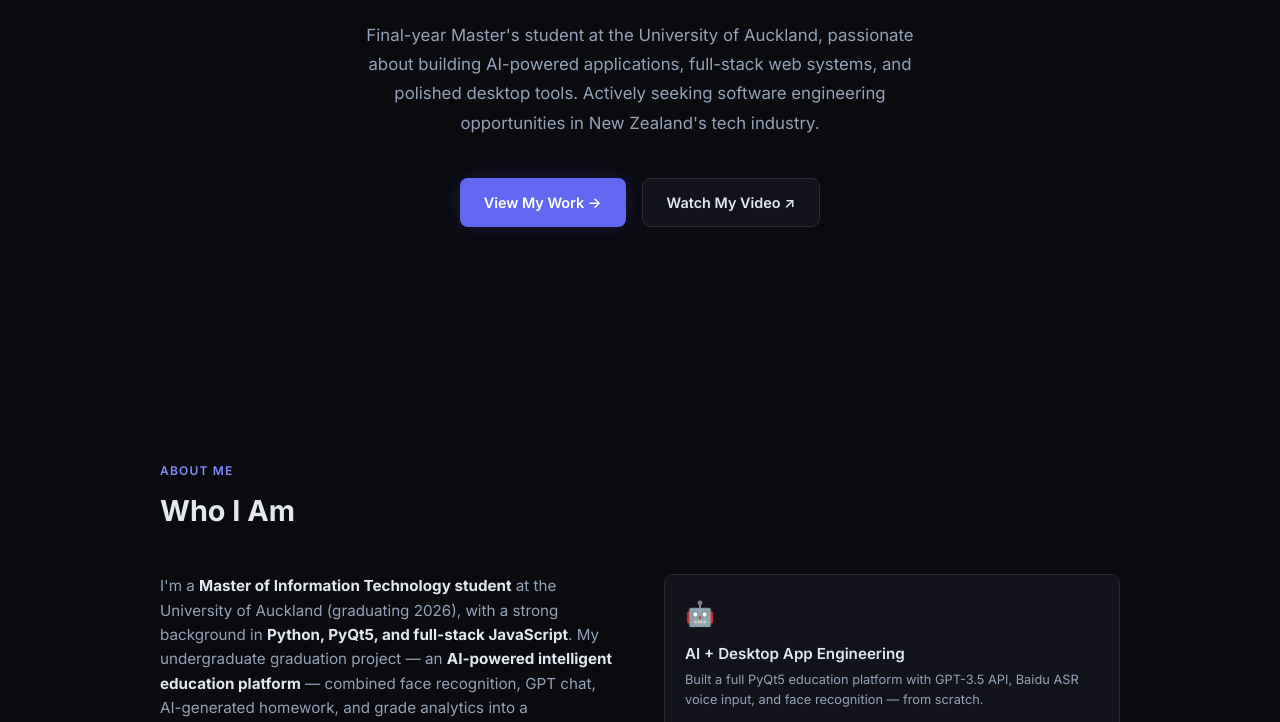
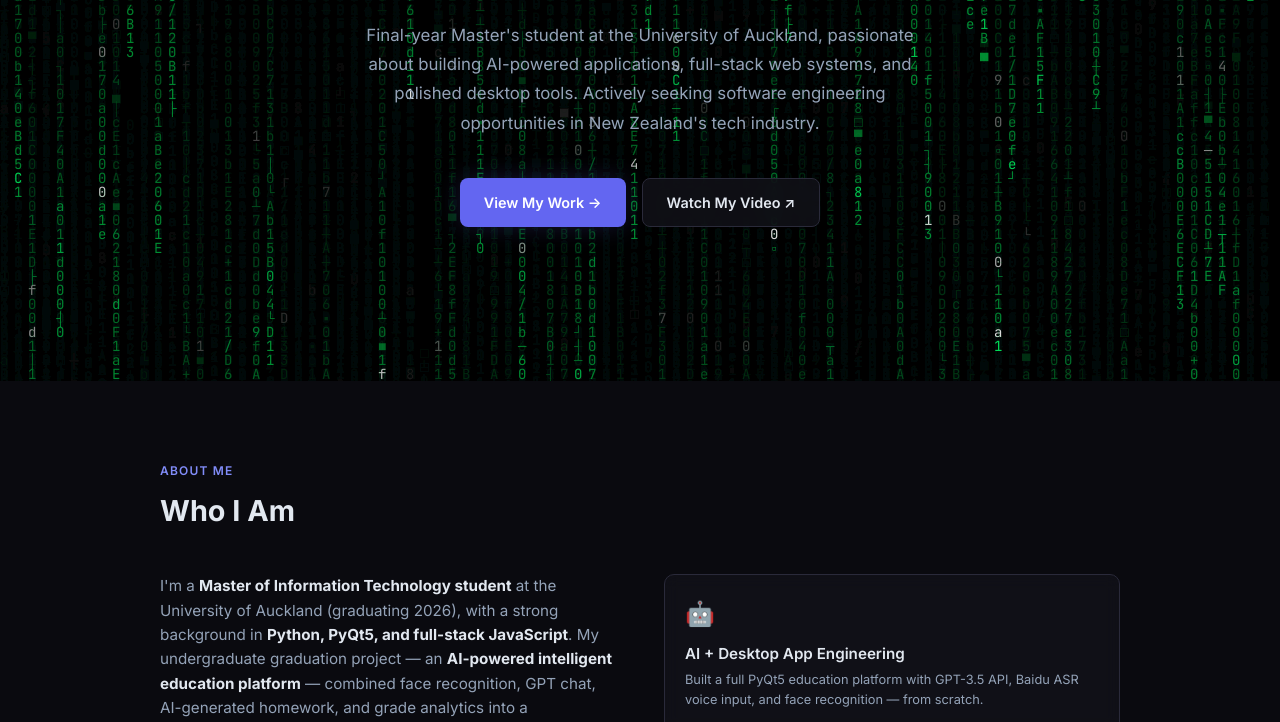
Before and after one commit to kndhjk/portfolio, a plain HTML site: page index.html in a window 1280 px wide. Shown: the part 419-1141 px from the top of the page. Drawn offline with Linux system fonts and the light colour scheme.

Commit message:
feat: add Matrix rain canvas background with trail glow effect

```diff
--- a/index.html
+++ b/index.html
@@ -50,6 +50,15 @@
       overflow-x: hidden;
     }
 
+    /* MATRIX CANVAS BACKGROUND */
+    #matrix-bg {
+      position: fixed;
+      top: 0; left: 0;
+      width: 100%; height: 100%;
+      z-index: 0;
+      pointer-events: none;
+    }
+
     a { color: var(--accent2); text-decoration: none; transition: color 0.2s; }
     a:hover { color: #fff; }
 
@@ -93,15 +102,16 @@
     .hero::before {
       content: '';
       position: absolute; top: 0; left: 0; right: 0; bottom: 0;
-      background: radial-gradient(ellipse 80% 60% at 50% 0%, var(--accent-glow) 0%, transparent 70%);
+      background: radial-gradient(ellipse 80% 60% at 50% 0%, rgba(0,255,65,0.06) 0%, transparent 70%);
       pointer-events: none;
     }
     .hero .content { position: relative; z-index: 1; max-width: 720px; }
     .hero .badge {
       display: inline-flex; align-items: center; gap: 0.5rem;
-      background: var(--surface); border: 1px solid var(--border);
+      background: rgba(18,18,26,0.8); border: 1px solid var(--border);
       padding: 0.4rem 1rem; border-radius: 999px;
       font-size: 0.8rem; color: var(--text2); margin-bottom: 1.5rem;
+      backdrop-filter: blur(8px);
     }
     .hero .badge .flag { font-size: 1rem; }
     .hero h1 {
@@ -133,13 +143,14 @@
     }
     .hero .btn.primary:hover { background: var(--accent2); transform: translateY(-1px); }
     .hero .btn.secondary {
-      background: var(--surface); color: var(--text);
+      background: rgba(18,18,26,0.8); color: var(--text);
       border: 1px solid var(--border);
+      backdrop-filter: blur(8px);
     }
     .hero .btn.secondary:hover { border-color: var(--accent2); transform: translateY(-1px); }
 
     /* SECTIONS */
-    section { padding: 5rem 2rem; }
+    section { padding: 5rem 2rem; position: relative; z-index: 1; }
     .section-inner { max-width: 960px; margin: 0 auto; }
     .section-label {
       font-size: 0.75rem; font-weight: 600; letter-spacing: 0.1em;
@@ -154,9 +165,9 @@
     .about-text p strong { color: var(--text); }
     .about-highlights { display: flex; flex-direction: column; gap: 1rem; }
     .highlight-card {
-      background: var(--surface); border: 1px solid var(--border);
+      background: rgba(18,18,26,0.8); border: 1px solid var(--border);
       border-radius: 10px; padding: 1.25rem;
-      transition: border-color 0.2s;
+      transition: border-color 0.2s; backdrop-filter: blur(8px);
     }
     .highlight-card:hover { border-color: var(--accent2); }
     .highlight-card .icon { font-size: 1.5rem; margin-bottom: 0.5rem; }
@@ -166,8 +177,8 @@
     /* SKILLS */
     .skills-grid { display: grid; grid-template-columns: repeat(auto-fill, minmax(280px, 1fr)); gap: 1.5rem; }
     .skill-card {
-      background: var(--surface); border: 1px solid var(--border);
-      border-radius: 12px; padding: 1.5rem;
+      background: rgba(18,18,26,0.8); border: 1px solid var(--border);
+      border-radius: 12px; padding: 1.5rem; backdrop-filter: blur(8px);
     }
     .skill-card .skill-icon { font-size: 1.5rem; margin-bottom: 0.75rem; }
     .skill-card h3 { font-size: 1rem; font-weight: 600; margin-bottom: 0.75rem; }
@@ -182,9 +193,10 @@
     /* PROJECTS */
     .projects-grid { display: grid; grid-template-columns: repeat(auto-fill, minmax(300px, 1fr)); gap: 1.5rem; }
     .project-card {
-      background: var(--surface); border: 1px solid var(--border);
+      background: rgba(18,18,26,0.8); border: 1px solid var(--border);
       border-radius: 12px; padding: 1.5rem;
       transition: all 0.2s; display: flex; flex-direction: column;
+      backdrop-filter: blur(8px);
     }
     .project-card:hover { border-color: var(--accent2); transform: translateY(-2px); }
     .project-top { display: flex; justify-content: space-between; align-items: start; margin-bottom: 0.75rem; }
@@ -203,9 +215,10 @@
 
     /* EDUCATION */
     .edu-card {
-      background: var(--surface); border: 1px solid var(--border);
+      background: rgba(18,18,26,0.8); border: 1px solid var(--border);
       border-radius: 12px; padding: 2rem;
       display: flex; gap: 1.5rem; align-items: start;
+      backdrop-filter: blur(8px);
     }
     .edu-icon { font-size: 2.5rem; }
     .edu-info h3 { font-size: 1.1rem; font-weight: 700; margin-bottom: 0.25rem; }
@@ -217,8 +230,9 @@
     /* JOB-SEEKING */
     .job-cards { display: grid; grid-template-columns: repeat(auto-fill, minmax(260px, 1fr)); gap: 1rem; }
     .job-card {
-      background: var(--green-glow); border: 1px solid rgba(34,197,94,0.3);
+      background: rgba(18,18,26,0.8); border: 1px solid rgba(34,197,94,0.3);
       border-radius: 10px; padding: 1.25rem;
+      backdrop-filter: blur(8px);
     }
     .job-card h3 { font-size: 0.95rem; font-weight: 600; margin-bottom: 0.5rem; color: var(--green); }
     .job-card p { font-size: 0.8rem; color: var(--text2); }
@@ -226,9 +240,9 @@
     /* CONTACT */
     .contact-grid { display: grid; grid-template-columns: repeat(auto-fill, minmax(220px, 1fr)); gap: 1rem; }
     .contact-card {
-      background: var(--surface); border: 1px solid var(--border);
+      background: rgba(18,18,26,0.8); border: 1px solid var(--border);
       border-radius: 10px; padding: 1.25rem; text-align: center;
-      transition: all 0.2s;
+      transition: all 0.2s; backdrop-filter: blur(8px);
     }
     .contact-card:hover { border-color: var(--accent2); transform: translateY(-2px); }
     .contact-card .icon { font-size: 1.75rem; margin-bottom: 0.5rem; }
@@ -241,6 +255,7 @@
       text-align: center; padding: 2rem;
       border-top: 1px solid var(--border);
       color: var(--text3); font-size: 0.8rem;
+      position: relative; z-index: 1;
     }
     footer p { margin-top: 0.5rem; }
 
@@ -253,6 +268,9 @@
   </style>
 </head>
 <body>
+
+<!-- MATRIX BACKGROUND -->
+<canvas id="matrix-bg"></canvas>
 
 <!-- NAV -->
 <nav>
@@ -339,7 +357,7 @@
 </section>
 
 <!-- SKILLS -->
-<section id="skills" style="background: var(--surface);">
+<section id="skills" style="background: rgba(18,18,26,0.6);">
   <div class="section-inner">
     <div class="section-label">Technical Skills</div>
     <h2 class="section-title">What I Work With</h2>
@@ -516,7 +534,7 @@
 </section>
 
 <!-- EDUCATION -->
-<section id="education" style="background: var(--surface);">
+<section id="education" style="background: rgba(18,18,26,0.6);">
   <div class="section-inner">
     <div class="section-label">Education</div>
     <h2 class="section-title">Academic Background</h2>
@@ -579,7 +597,7 @@
 </section>
 
 <!-- CONTACT -->
-<section id="contact" style="background: var(--surface);">
+<section id="contact" style="background: rgba(18,18,26,0.6);">
   <div class="section-inner">
     <div class="section-label">Get in Touch</div>
     <h2 class="section-title">Contact</h2>
@@ -624,5 +642,79 @@
   <p>© 2026 Ming Zhao · All rights reserved</p>
 </footer>
 
+<!-- MATRIX RAIN SCRIPT -->
+<script>
+(function() {
+  const canvas = document.getElementById('matrix-bg');
+  const ctx = canvas.getContext('2d');
+
+  let W, H, cols, fontSize;
+  let drops = [];
+
+  // Matrix character set: binary + hex + symbols
+  const chars = '01010101010101010101010101010101010101010101010101' +
+                'abcdefABCDEF0123456789+/│─┌┐└┘├┤┬┴┼▀▄■□▪▫' +
+                '0123456789abcdefABCDEF0987654321FEDCBAfedcba';
+
+  function resize() {
+    W = canvas.width = window.innerWidth;
+    H = canvas.height = window.innerHeight;
+    fontSize = 14;
+    cols = Math.floor(W / fontSize);
+    // Reinit drops
+    drops = [];
+    for (let i = 0; i < cols; i++) {
+      drops[i] = Math.random() * H / fontSize;
+    }
+  }
+
+  resize();
+  window.addEventListener('resize', resize);
+
+  // Fade trail effect: draw semi-transparent black each frame
+  function draw() {
+    // Dark trail — lower alpha = longer trails
+    ctx.fillStyle = 'rgba(10, 10, 15, 0.05)';
+    ctx.fillRect(0, 0, W, H);
+
+    ctx.font = `${fontSize}px 'JetBrains Mono', 'Courier New', monospace`;
+
+    for (let i = 0; i < cols; i++) {
+      const char = chars[Math.floor(Math.random() * chars.length)];
+      const x = i * fontSize;
+      const y = drops[i] * fontSize;
+
+      // Head character — bright green-white
+      const brightness = Math.random();
+      if (brightness > 0.97) {
+        // Rare bright flash — white
+        ctx.fillStyle = 'rgba(255, 255, 255, 0.9)';
+      } else if (brightness > 0.9) {
+        // Bright green
+        ctx.fillStyle = 'rgba(0, 255, 100, 0.85)';
+      } else {
+        // Classic matrix green
+        ctx.fillStyle = 'rgba(0, 230, 80, 0.6)';
+      }
+      ctx.fillText(char, x, y);
+
+      // Trail glow (draw the char again at reduced opacity for ghost)
+      if (y > fontSize * 2) {
+        ctx.fillStyle = 'rgba(0, 180, 60, 0.15)';
+        ctx.fillText(char, x, y - fontSize);
+      }
+
+      // Reset drop to top when it exits screen, with random chance
+      if (y > H && Math.random() > 0.975) {
+        drops[i] = 0;
+      }
+      drops[i]++;
+    }
+  }
+
+  setInterval(draw, 33);
+})();
+</script>
+
 </body>
 </html>
```
